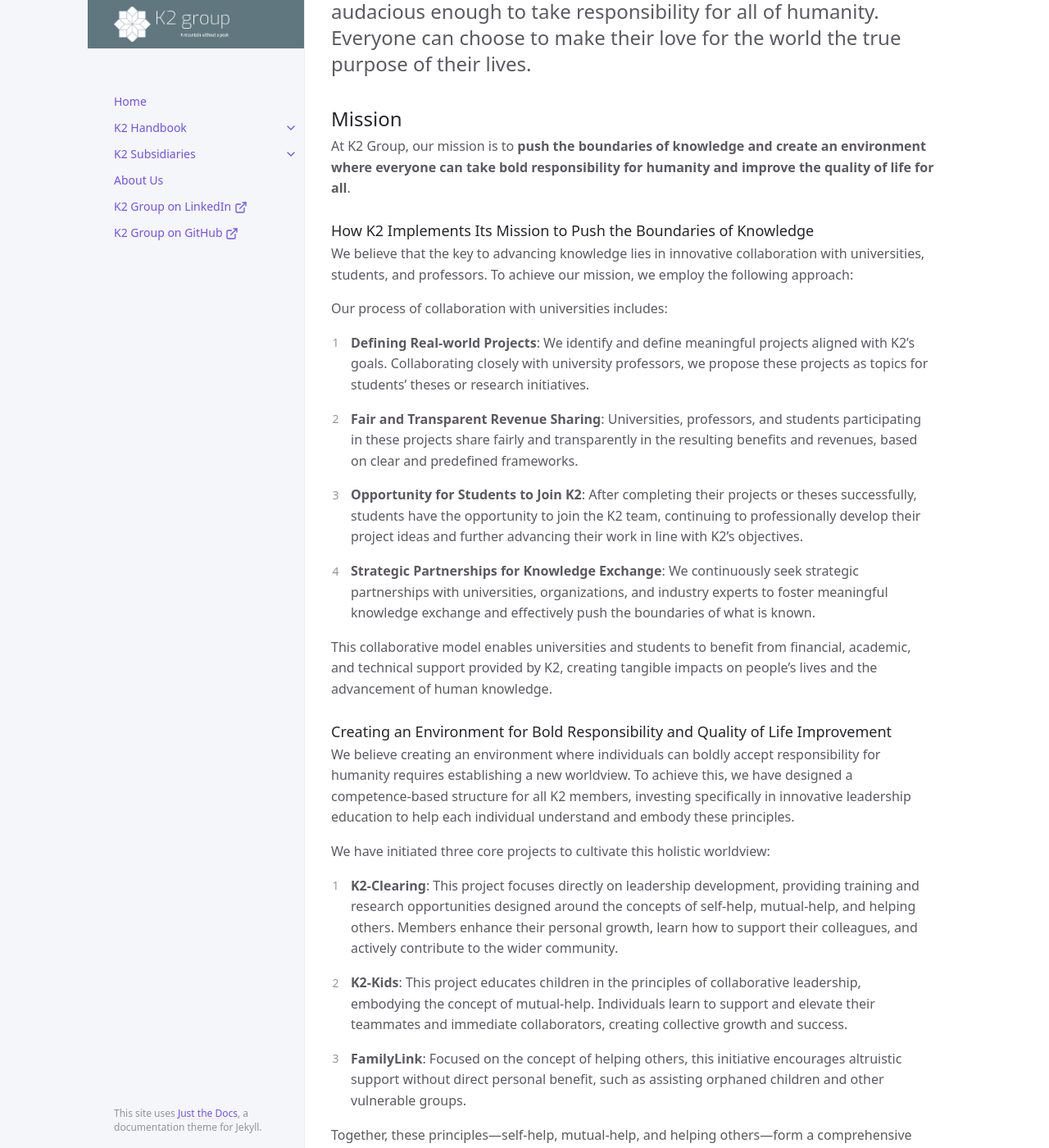
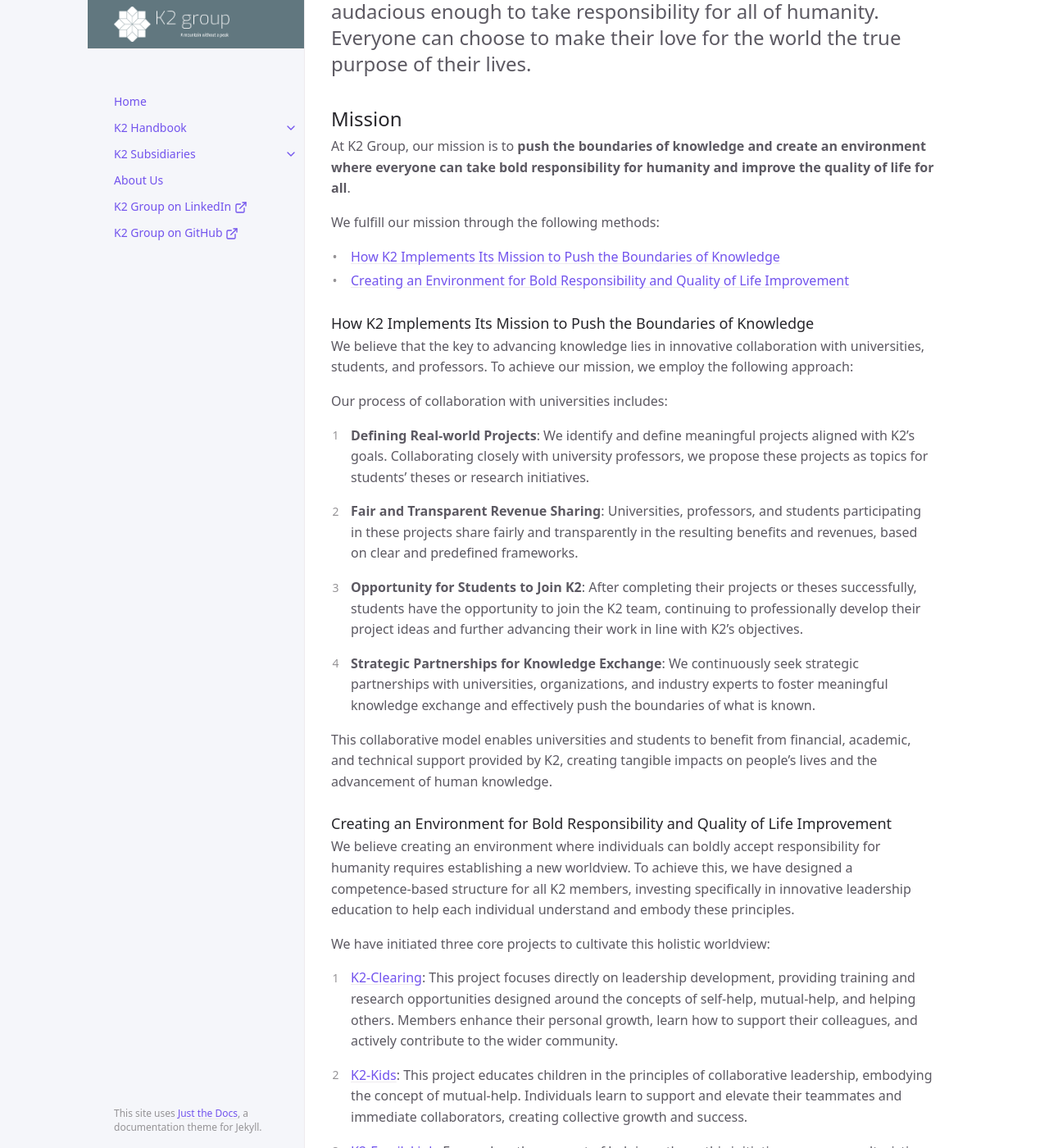
Before and after one commit to K2-Groups/k2-groups.github.io, a Jekyll site: the page built from docs/k2-handbook/company/mission.md, in a window 1280 px wide and 1400 px high, scrolled down 197 px. Shown: the whole window at 82% size. Built offline with Jekyll 4.4.1, drawn with Linux system fonts in a browser that asks for light colours; cached includes are drawn as plain includes.

Commit message:
Update mission.md

```diff
--- a/docs/k2-handbook/company/mission.md
+++ b/docs/k2-handbook/company/mission.md
@@ -12,6 +12,11 @@ permalink: /handbook/company/mission
 
 ## Mission
 At K2 Group, our mission is to **push the boundaries of knowledge and create an environment where everyone can take bold responsibility for humanity and improve the quality of life for all**.
+
+We fulfill our mission through the following methods:
+
+- [How K2 Implements Its Mission to Push the Boundaries of Knowledge](#how-k2-implements-its-mission-to-push-the-boundaries-of-knowledge)
+- [Creating an Environment for Bold Responsibility and Quality of Life Improvement](#creating-an-environment-for-bold-responsibility-and-quality-of-life-improvement)
 
 ### How K2 Implements Its Mission to Push the Boundaries of Knowledge
 We believe that the key to advancing knowledge lies in innovative collaboration with universities, students, and professors. To achieve our mission, we employ the following approach:
@@ -37,13 +42,13 @@ We believe creating an environment where individuals can boldly accept responsib
 
 We have initiated three core projects to cultivate this holistic worldview:
 
-1. **K2-Clearing**:
+1. [K2-Clearing](/subsidiaries/k2-clearing):
    This project focuses directly on leadership development, providing training and research opportunities designed around the concepts of self-help, mutual-help, and helping others. Members enhance their personal growth, learn how to support their colleagues, and actively contribute to the wider community.
 
-2. **K2-Kids**:
+2. [K2-Kids](/subsidiaries/k2-kids):
    This project educates children in the principles of collaborative leadership, embodying the concept of mutual-help. Individuals learn to support and elevate their teammates and immediate collaborators, creating collective growth and success.
 
-3. **FamilyLink**:
+3. [K2-FamilyLink](https://k2group.tech/subsidiaries/k2-family-link):
    Focused on the concept of helping others, this initiative encourages altruistic support without direct personal benefit, such as assisting orphaned children and other vulnerable groups.
 
 Together, these principles—self-help, mutual-help, and helping others—form a comprehensive worldview emphasizing collective improvement. At K2, we believe real transformation and improved quality of life can only be achieved when we work together for each other, rather than alone.
```
